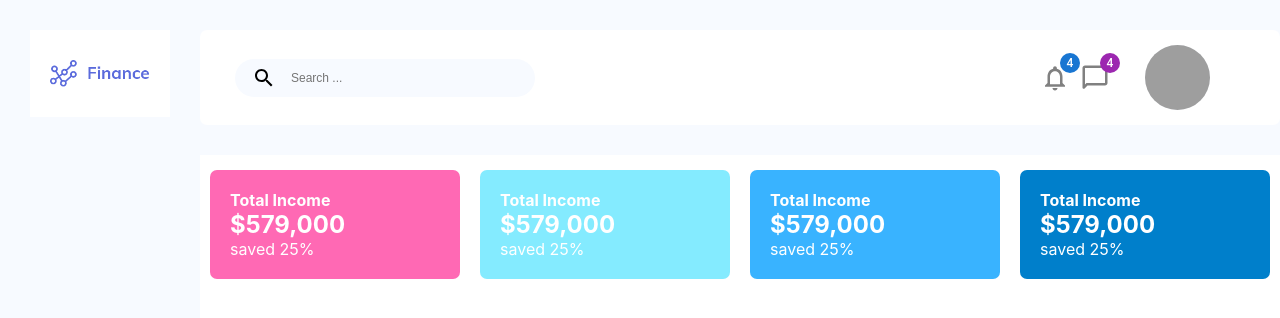
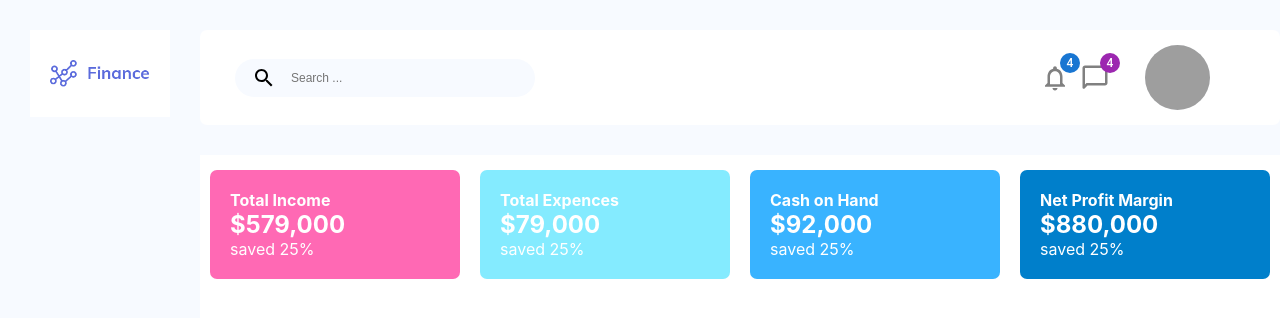
Before and after one commit to codetrain1984/Admin-panel, a React (Create React App) app: page / in a window 1280 px wide. Shown: the top 318 px of the page. Built offline with nearby package versions, Linux system fonts and the light colour scheme; grey boxes are pictures that could not be loaded.

Commit message:
Adding data to boxes

```diff
--- a/src/Components/Dashboard/Dashboard.jsx
+++ b/src/Components/Dashboard/Dashboard.jsx
@@ -17,18 +17,18 @@ export default function Dashboard() {
           <p>saved 25%</p>
         </div>
         <div className="dashboard-box two">
-          <h4>Total Income</h4>
-          <h2>$579,000</h2>
+          <h4>Total Expences</h4>
+          <h2>$79,000</h2>
           <p>saved 25%</p>
         </div>
         <div className="dashboard-box three">
-          <h4>Total Income</h4>
-          <h2>$579,000</h2>
+          <h4>Cash on Hand</h4>
+          <h2>$92,000</h2>
           <p>saved 25%</p>
         </div>
         <div className="dashboard-box four">
-          <h4>Total Income</h4>
-          <h2>$579,000</h2>
+          <h4>Net Profit Margin</h4>
+          <h2>$880,000</h2>
           <p>saved 25%</p>
         </div>
       </div>
```
